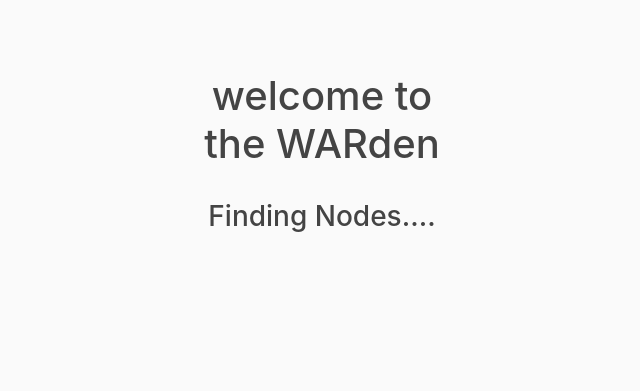
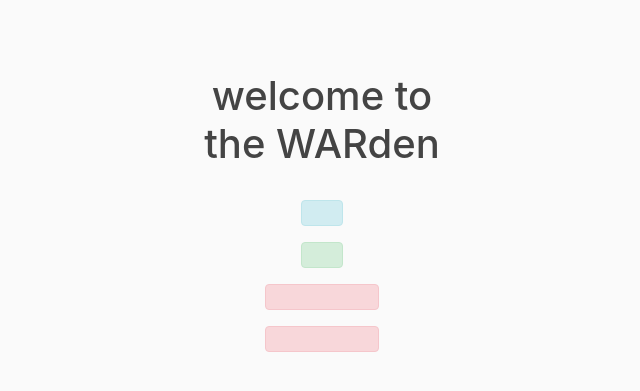
Before and after one commit to pxsocs/warden_terminal, a Flask app: template templates/warden/setup.html in a window 1280 px wide. Shown: the part 136-527 px from the top of the page, without its empty margins (318-958 px from the left). Run offline with Flask 2, Linux system fonts and the light colour scheme; the template is opened without the code that fills it, so the values that code supplies are empty; parts of the project's set-up code (start-up, migrations or seed data) failed here and were passed over; some libraries are stand-ins or nearby versions; some web fonts are replaced.

Commit message:
Broadcaster being built

```diff
--- a/templates/warden/setup.html
+++ b/templates/warden/setup.html
@@ -73,19 +73,50 @@
                 <h1 class="text-center mb-2">welcome to<br>the WARden</h1>
                 <br>
 
-                <h3> Finding Nodes.... </h3>
+                <div class='row'>
+                    <div id='alertsection' class='col-12'>
+                        <div class="text-center alert alert-info">
+                            <span id='latest_message'></span>
+                        </div>
+                    </div>
+                </div>
 
-                <h4><span id='info_setup'></span></h4>
+                <div class='row'>
+                    <div id='alertsection' class='col-12'>
+                        <div class="text-center alert alert-success">
+                            <span id='success_messages'></span>
+                        </div>
+                    </div>
+                </div>
+                <div class='row'>
+                    <div id='alertsection' class='col-12'>
+                        <div class="text-center alert alert-danger">
+                            <span id='fail_messages'></span>
+                        </div>
+                    </div>
+                    <div id='alertsection' class='col-12'>
+                        <div class="text-center alert alert-danger">
+                            <span id='finished'></span>
+                        </div>
+                    </div>
 
+                </div>
             </div>
-        </main>
+
+    </div>
+    </main>
     </div>
 </body>
 <!-- GETS DATA in realtime showing setup status -->
 <script>
     setInterval(function () {
         $.get('/broadcast?data=node_finder', function (data) {
-            $('#info_setup').html(data['progress']);
+            $('#progress').html(data['progress']);
+            $('#latest_message').html(data['latest_message']);
+            $('#success_messages').html(data['success_messages']);
+            $('#fail_messages').html(data['fail_messages']);
+            $('#finished').html(data['finished']);
+
         });
     }, 1000);
 </script>
```
Also changed, not shown: config.py (+19 -0 lines).
